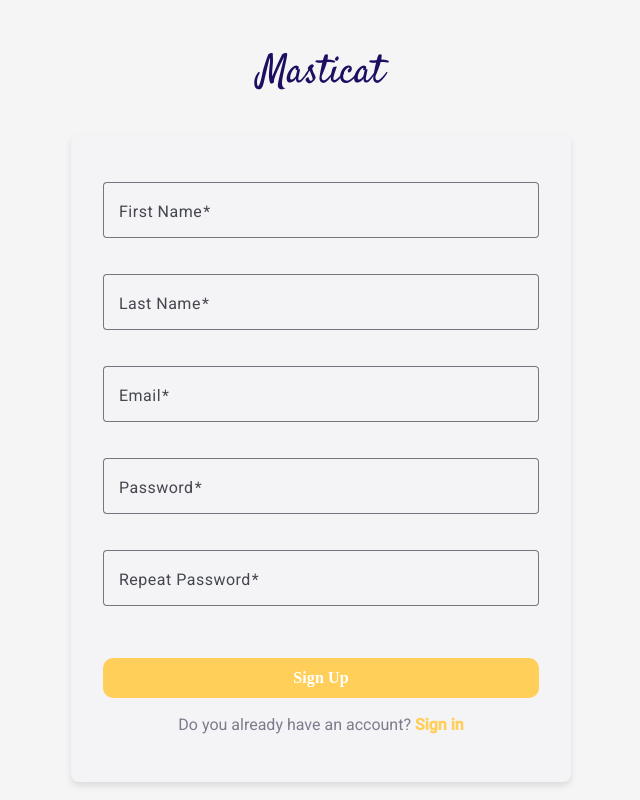
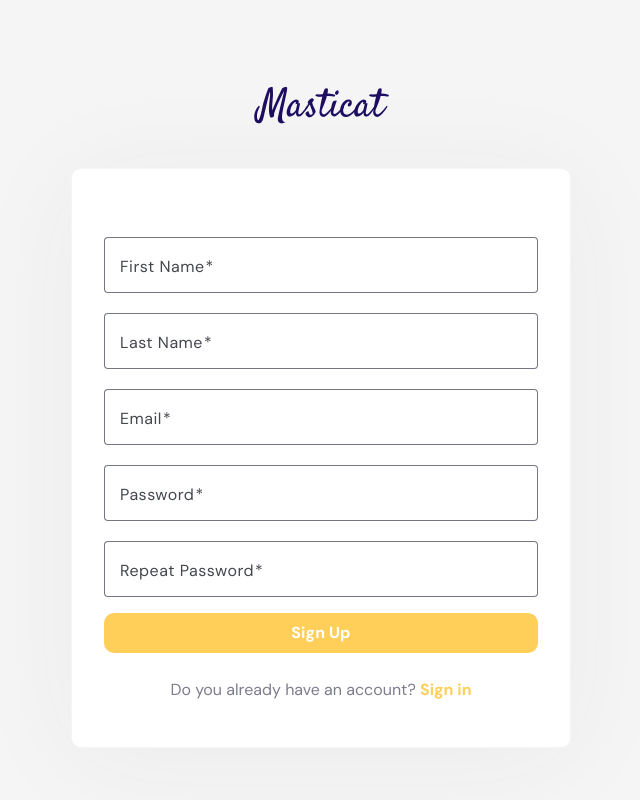
Before and after one commit to League-of-Coders-UPC/Masticat-FrontendApplication, an Angular app: page /signup in a window 1280 px wide. Shown: the whole page, without its empty margins (319-959 px from the left). Built offline with nearby package versions, Linux system fonts and the light colour scheme.

Commit message:
update global styles for components and index.html

```diff
--- a/src/index.html
+++ b/src/index.html
@@ -10,6 +10,9 @@
     <link href="https://fonts.googleapis.com/icon?family=Material+Icons" rel="stylesheet">
     <link href="https://fonts.googleapis.com/css2?family=Satisfy&display=swap" rel="stylesheet">
 
+    <link rel="preconnect" href="https://fonts.googleapis.com">
+    <link rel="preconnect" href="https://fonts.gstatic.com" crossorigin>
+    <link href="https://fonts.googleapis.com/css2?family=DM+Sans:ital,opsz,wght@0,9..40,100..1000;1,9..40,100..1000&family=Source+Sans+3:ital,wght@0,200..900;1,200..900&display=swap" rel="stylesheet">
   </head>
 <body>
   <app-root></app-root>
--- a/src/styles.scss
+++ b/src/styles.scss
@@ -2,3 +2,71 @@
 
 html, body { height: 100%; }
 body { margin: 0; font-family: Roboto, "Helvetica Neue", sans-serif; }
+.card-global {
+    width: 100%;
+    max-width: 500px !important;
+    padding: 20px;
+    gap: 10px;
+    background: #FFFFFF !important;
+    border: 1px solid #F4F5F6 !important;
+    box-shadow: 0px 10px 110px 1px rgba(59, 59, 59, 0.05) !important;
+    border-radius: 10px !important;
+}
+
+body {
+    font-family: 'DM Sans' !important;
+}
+
+mat-form-field * {
+    font-family: 'DM Sans' !important;
+}
+
+.mat-mdc-form-field-subscript-wrapper {
+    display: none;
+}
+mat-form-field {
+    margin-bottom: 0 !important;
+    margin-top: 20px !important;
+}
+.error-message {
+    color: #ba1a1a !important;
+    font-family: 'DM Sans' !important;
+    margin-top: 5px;
+    font-size: 13px;
+    line-height: 13px;
+}
+
+.mat-mdc-dialog-surface.mdc-dialog__surface {
+    border-radius: 5px !important;
+}
+app-notification .mat-toolbar {
+    padding: 0 !important;
+    height: fit-content !important;
+    justify-content: start !important;
+    span {
+        font-weight: 700;
+        font-family: 'DM Sans' !important;
+        color: white;
+        font-size: 20px;
+        line-height: 20px;
+        margin-top: 5px !important;
+    }
+}
+.card-global.two {
+    border-radius: 5px !important;
+    padding: 0px !important;
+    p {
+        margin: 0;
+    }
+    margin-bottom: 15px;
+}
+
+.popup {
+    width: 100%;
+    height: 100%;
+    position: fixed;
+    top: 0;
+    left: 0;
+    z-index: 9;
+    background: rgba(0, 0, 0, 0.5);
+}
```
Also changed, not shown: src/app/device-list/device-list.component.html (deleted, +0 -26 lines). Lines whose indentation alone changed are shown as unchanged.
